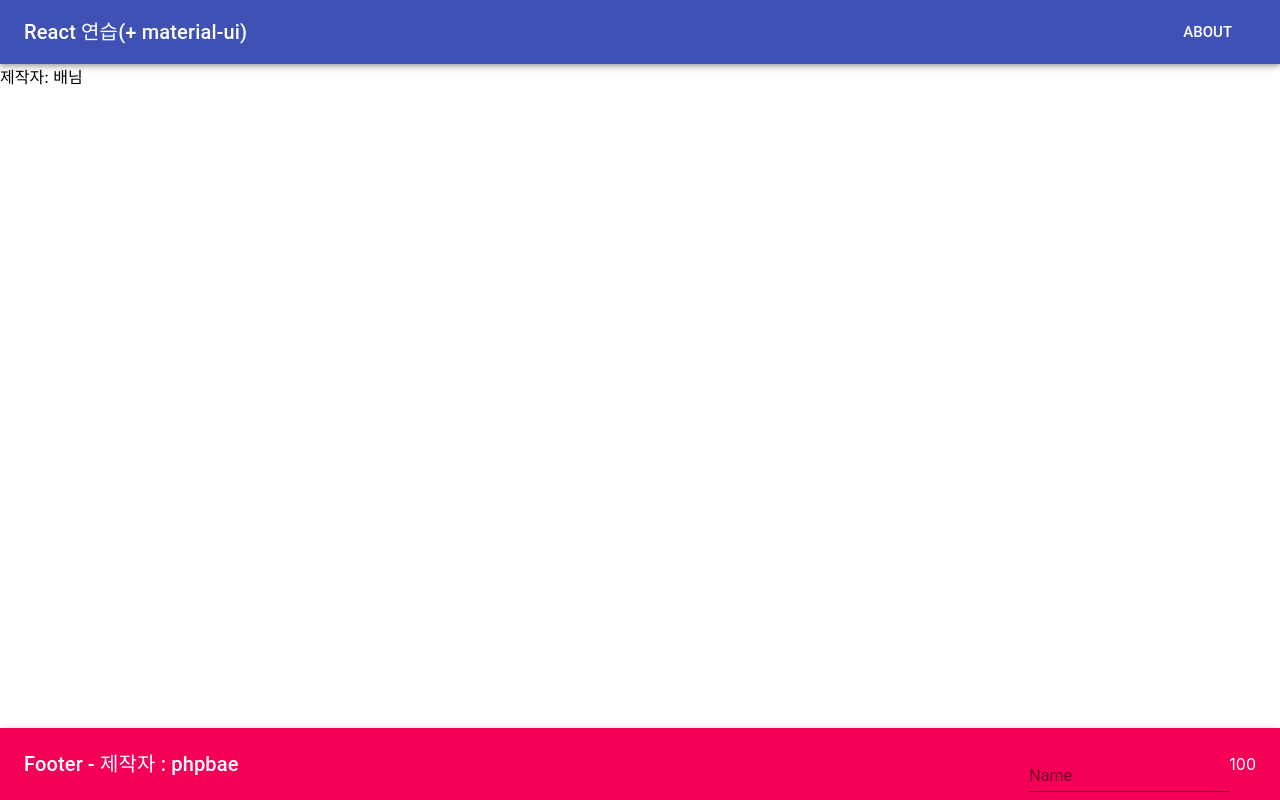
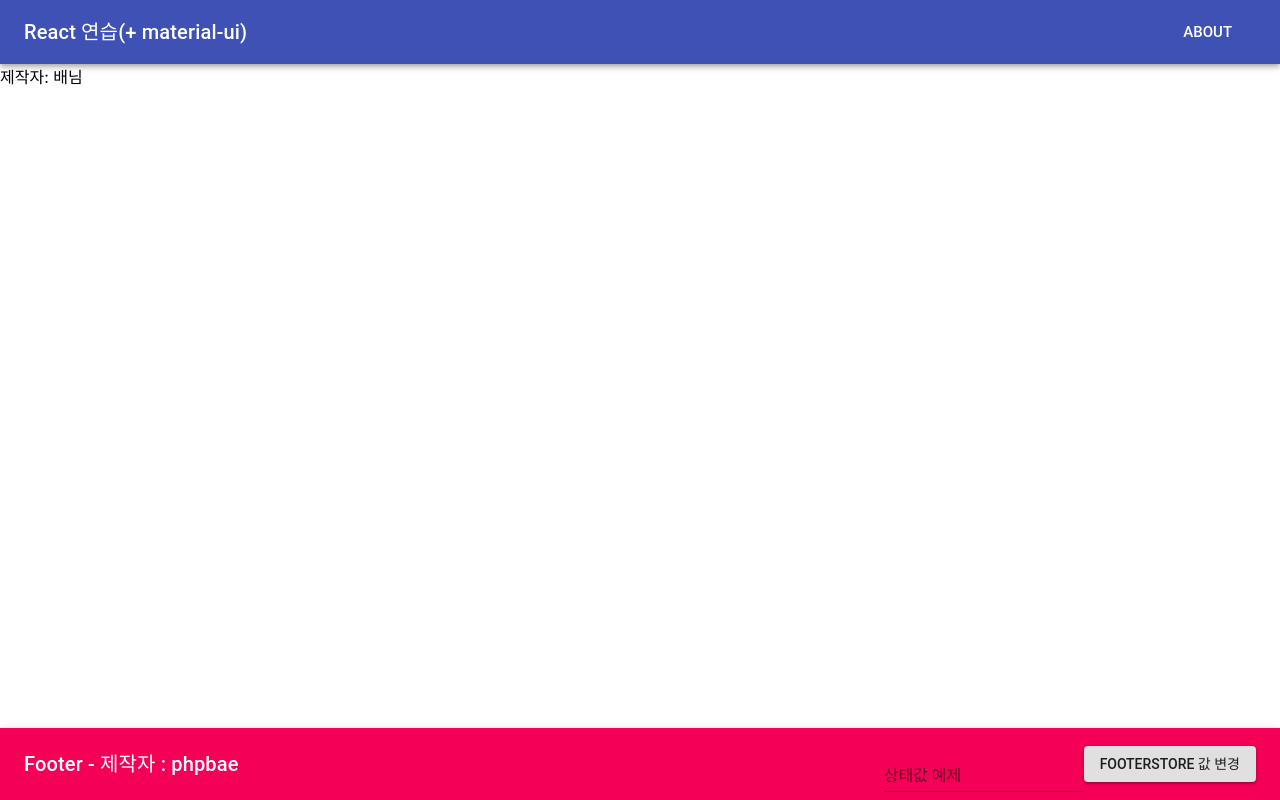
Before and after one commit to katanazero86/oEmbed-react, a React (Create React App) app: page /about in a window 1280 px wide. Built offline with nearby package versions, Linux system fonts and the light colour scheme.

Commit message:
가볍게 react 예제.

```diff
--- a/src/footer/Footer.js
+++ b/src/footer/Footer.js
@@ -7,6 +7,7 @@ import AppBar from '@material-ui/core/AppBar';
 import Toolbar from '@material-ui/core/Toolbar';
 import Typography from '@material-ui/core/Typography';
 import TextField from '@material-ui/core/TextField';
+import Button from '@material-ui/core/Button';
 
 // state manage
 import {connect} from 'react-redux';
@@ -35,6 +36,10 @@ class Footer extends Component {
         this.setState({name: event.target.value});
     };
 
+    footerStoreChange = () => {
+        this.props.setFooterMsg('setFooterMsg');
+    };
+
     render() {
         return (
             <div>
@@ -45,13 +50,16 @@ class Footer extends Component {
                         </Typography>
                         <TextField
                             id="standard-name"
-                            label="Name"
+                            label="상태값 예제"
                             className={this.props.classes.textField}
                             value={this.state.name}
                             onChange={this.handleChange}
                             margin="normal"
                         />
-                        {this.state.age}
+                        {this.state.name}
+                        <Button variant="contained" onClick={this.footerStoreChange}>
+                            footerStore 값 변경
+                        </Button>
                     </Toolbar>
                 </AppBar>
             </div>
@@ -62,7 +70,7 @@ class Footer extends Component {
 
 // store 안의 state 값을 props 로 연결
 const mapStateToProps = (state) => {
-    // console.log(state);
+    console.log(state);
     return {
         footerMsg: state.footerStore.footerMsg,
     };
@@ -77,8 +85,8 @@ const mapDispatchToProps = (dispatch) => {
         getFooterMsg: () => {
             dispatch(actions.getFooterMsg());
         },
-        setFooterMsg: () => {
-            dispatch(actions.setFooterMsg())
+        setFooterMsg: (msg) => {
+            dispatch(actions.setFooterMsg(msg));
         }
     }
 };
--- a/src/store/actions/index.js
+++ b/src/store/actions/index.js
@@ -13,8 +13,9 @@ export function getFooterMsg() {
     }
 }
 
-export function setFooterMsg() {
+export function setFooterMsg(msg) {
     return {
-        type: types.SET_FOOTER_MSG
+        type: types.SET_FOOTER_MSG,
+        msg : msg
     }
 }
--- a/src/store/reducers/footerReducer.js
+++ b/src/store/reducers/footerReducer.js
@@ -11,8 +11,10 @@ export default function footerStore(state = initialState, action) {
                 ...state
             }
         case types.SET_FOOTER_MSG :
-            state.footerMsg = '변경';
-            break;
+            state.footerMsg = action.msg;
+            return {
+                ...state
+            }
         default :
             return initialState;
     }
```
